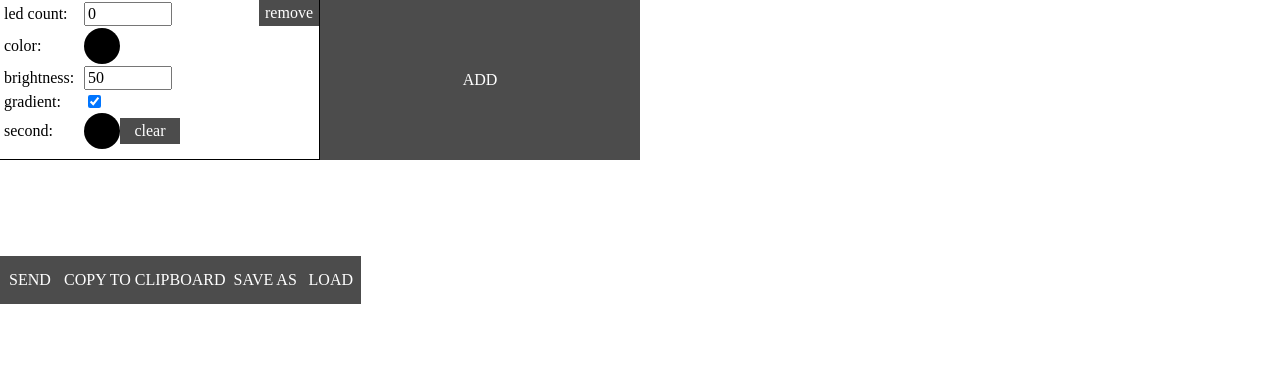
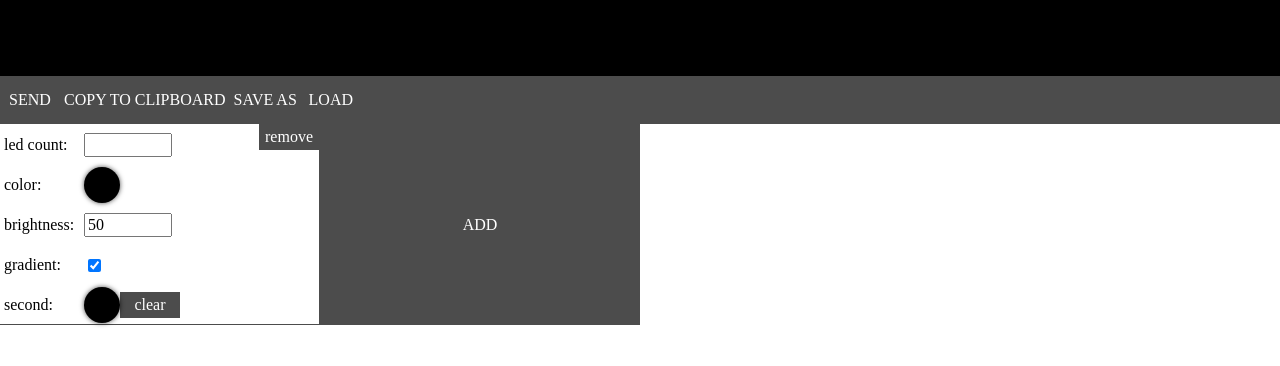
Before and after one commit to KolosovAO/led, a React (Create React App) app: page / in a window 1280 px wide. Shown: the top 366 px of the page. Built offline with nearby package versions, Linux system fonts and the light colour scheme; a web font is replaced by a local one.

Commit message:
some styles

```diff
--- a/src/App.css
+++ b/src/App.css
@@ -19,3 +19,16 @@ button:hover {
     opacity: 0.6;
     cursor: pointer;
 }
+
+.michael-round {
+    width: 36px;
+    height: 36px;
+    border-radius: 50%;
+    box-shadow: 0 0 5px rgba(0, 0, 0, 0.7);
+    transition: opacity ease-in-out 0.2s;
+}
+
+.michael-round:hover {
+    opacity: 0.6;
+    cursor: pointer;
+}
--- a/src/App.js
+++ b/src/App.js
@@ -105,13 +105,30 @@ const rootStyle = {
 
 const addStyle = {
     width: "25%",
-    height: "160px",
-    minWidth: "240px"
+    minWidth: "240px",
+    height: "201px"
 };
 
 const buttonBlockStyle = {
     height: "48px",
+    width: "100%",
     display: "flex"
+};
+
+const textareaStyle = {
+    flex: 1,
+    boxSizing: "border-box"
+};
+
+const emptyStyle = {
+    flex: 1,
+    background: "rgba(0, 0, 0, 0.7)"
+};
+
+const rootAppStyle = {
+    display: "flex",
+    flexDirection: "column",
+    height: window.innerHeight + "px"
 };
 
 function App() {
@@ -167,19 +184,20 @@ function App() {
     }
 
     return (
-        <div>
-            <div style={rootStyle}>
-                {configBlocks}
-                <button style={addStyle} onClick={() => dispatch({type: "ADD"})}>ADD</button>
-            </div>
+        <div style={rootAppStyle}>
             <CanvasRenderer blocks={blocks} arrayGetterRef={arrayGetterRef} />
             <div style={buttonBlockStyle}>
                 <button onClick={send}>SEND</button>
                 <button onClick={copy}>COPY TO CLIPBOARD</button>
                 <button onClick={save}>SAVE AS</button>
                 <button onClick={load}>LOAD</button>
+                <div style={emptyStyle}></div>
             </div>
-            <div>{appResult}</div>
+            <div style={rootStyle}>
+                {configBlocks}
+                <button style={addStyle} onClick={() => dispatch({type: "ADD"})}>ADD</button>
+            </div>
+            {appResult && <textarea style={textareaStyle} readOnly value={appResult}></textarea>}
         </div>
     );
 }
--- a/src/canvas-renderer.js
+++ b/src/canvas-renderer.js
@@ -3,16 +3,14 @@ import { getRealRGB, rgbToUint32 } from './utils';
 
 const HEIGHT = 60;
 const rootStyle = {
-    height: HEIGHT + 24 + "px",
-    marginTop: "12px",
+    display: "flex",
+    alignItems: "center",
+    padding: "8px",
+    background: "#000",
     width: "100%",
-    overflowX: "scroll",
-    overflowY: "hidden",
+    boxSizing: "border-box",
+    overflowY: "auto"
 };
-
-const canvasStyle = {
-    padding: "0 8px 0 8px"
-}
 
 const rgbToStyle = ({r, g, b}) => `rgb(${r},${g},${b})`;
 
@@ -86,7 +84,7 @@ export const CanvasRenderer = ({
 
     return (
         <div style={rootStyle}>
-            <canvas style={canvasStyle} width={totalLedCount} height={HEIGHT} ref={canvasRef}></canvas>
+            <canvas width={totalLedCount} height={HEIGHT} ref={canvasRef}></canvas>
         </div>
     );
 };
--- a/src/colorpicker.js
+++ b/src/colorpicker.js
@@ -24,15 +24,11 @@ export const ColorPicker = ({
 
     const clickableArea = useMemo(() => {
         const style = {
-            background: `rgb(${rgb.r}, ${rgb.g}, ${rgb.b})`,
-            width: "36px",
-            height: "36px",
-            borderRadius: "50%",
-            cursor: "pointer"
+            background: `rgb(${rgb.r}, ${rgb.g}, ${rgb.b})`
         };
 
 
-        return <div style={style} onClick={() => setIsOpened(!isOpened)}></div>
+        return <div className="michael-round" style={style} onClick={() => setIsOpened(!isOpened)}></div>
 
     }, [rgb, isOpened]);
 
--- a/src/config-block.js
+++ b/src/config-block.js
@@ -2,12 +2,11 @@ import React, {useRef} from 'react';
 import {ColorPicker} from './colorpicker';
 
 const rootDivStyle = {
-    height: "160px",
     width: "25%",
     minWidth: "240px",
     boxSizing: "border-box",
-    borderRight: "1px solid black",
-    borderBottom: "1px solid black",
+    borderRight: "1px solid rgba(0, 0, 0, 0.7)",
+    borderBottom: "1px solid rgba(0, 0, 0, 0.7)",
     position: "relative"
 };
 
@@ -19,7 +18,8 @@ const labelWrapperDivStyle = {
     display: "flex",
     flexDirection: "row",
     alignItems: "center",
-    paddingTop: "2px"
+    paddingTop: "2px",
+    height: "38px"
 };
 
 const labelStyle = {
@@ -82,7 +82,7 @@ export const ConfigBlock = ({
         <div style={rootDivStyle}>
             <div style={labelWrapperDivStyle}>
                 <Label label="led count" />
-                <input style={inputWidthStyle} type="number" value={ledCount} onChange={wrappedSetLedCount} />
+                <input style={inputWidthStyle} type="number" value={ledCount || ""} onChange={wrappedSetLedCount} />
             </div>
             <div style={labelWrapperDivStyle} ref={colorpickerBlockRef}>
                 <Label label="color" />
@@ -90,11 +90,11 @@ export const ConfigBlock = ({
             </div>
             <div style={labelWrapperDivStyle}>
                 <Label label="brightness" />
-                <input style={inputWidthStyle} min="0" max="100" type="number" value={brightness} onChange={wrappedSetBrightness} />
+                <input style={inputWidthStyle} min="0" max="100" type="number" value={brightness || ""} onChange={wrappedSetBrightness} />
             </div>
             <div style={labelWrapperDivStyle}>
                 <Label label="gradient" />
-                <input type="checkbox" checked={gradient} onChange={() => setGradient(!gradient)} />
+                <input type="checkbox" checked={gradient || ""} onChange={() => setGradient(!gradient)} />
             </div>
             {gradient && <div style={labelWrapperDivStyle} ref={colorpickerSecondBlockRef}>
                 <Label label="second" />
```
